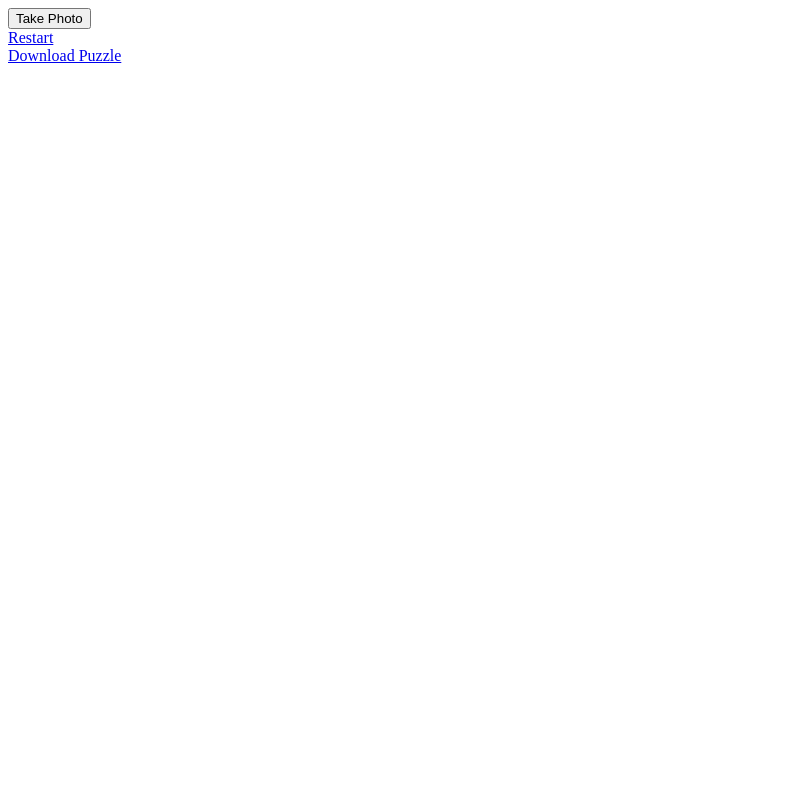
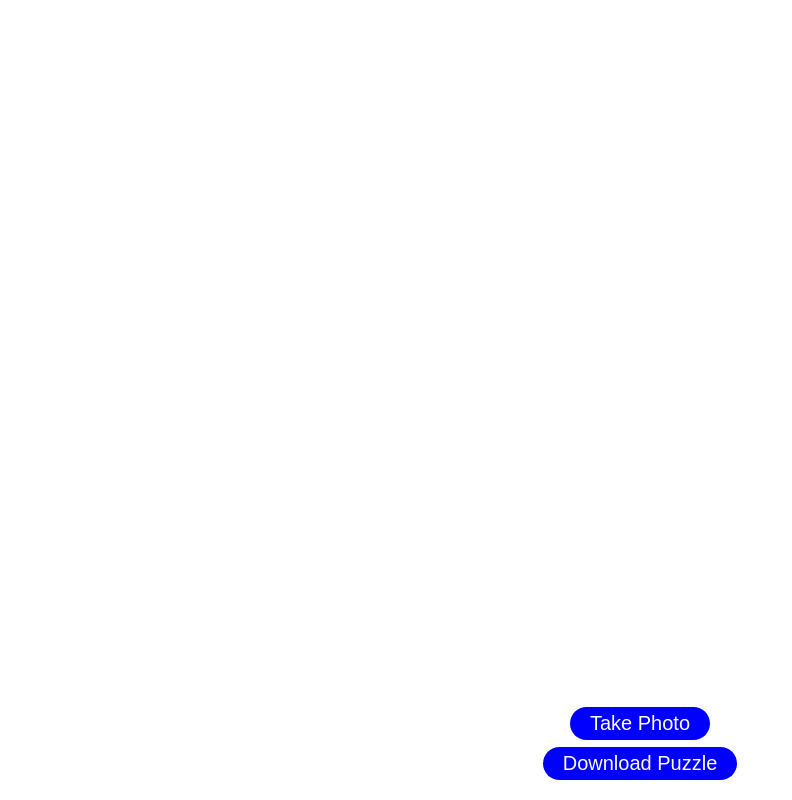
Before and after one commit to orpheushsiung/ARSliderPuzzle, a plain HTML site: page index.html in a window 1280 px wide. Shown: the whole page, without its empty margins (0-792 px from the left). Drawn offline with Linux system fonts and the light colour scheme.

Commit message:
update css and index.html

```diff
--- a/css/main.css
+++ b/css/main.css
@@ -0,0 +1,53 @@
+html {
+    box-sizing: border;
+    font-size: 62.5%;
+    height: 100%;
+    font-family: Arial, Helvetica, sans-serif;
+}
+
+body {
+    display: flex;
+    justify-content: center;
+}
+
+.takePhoto {
+    z-index: 300;
+    position: absolute;
+    bottom: 6rem;
+    color: white;
+    font-size: 2rem;
+    padding: .5rem 2rem;
+    border: none;
+    border-radius: 25px;
+    background-color: blue;
+}
+
+.download {
+    position: absolute;
+    color: white;
+    text-decoration: none;
+    font-size: 2rem;
+    padding: .5rem 2rem;
+    border: none;
+    border-radius: 25px;
+    background-color: blue;
+    bottom: 2rem;
+}
+
+.solved {
+    display: none;
+    justify-content: center;
+    background: rgba(0, 100, 0, .2);
+    position: fixed;
+    top: 0;
+    width: 100%;
+    height: 100%;
+    overflow: hidden;
+}
+
+.restart {
+    color: white;
+    text-decoration: none;
+    font-size: 2rem;
+    align-self: center;
+}
--- a/index.html
+++ b/index.html
@@ -3,6 +3,9 @@
 <html lang="en">
     <head>
         <title>AR Slider Puzzle</title>
+
+        <!-- Link to CSS Stylesheet -->
+        <link rel="Stylesheet" type="text/css" href="css/main.css">
 
         <!-- place A-Frame script here -->
         <script src="https://aframe.io/releases/1.2.0/aframe.min.js"></script>
```
